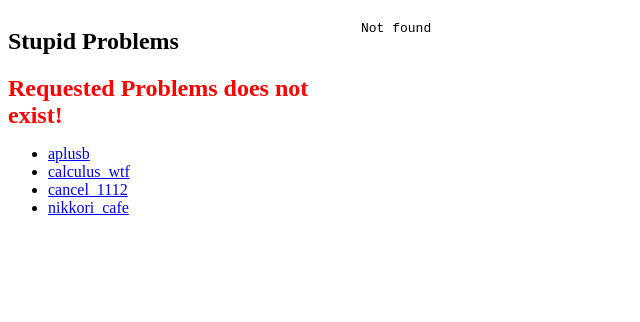
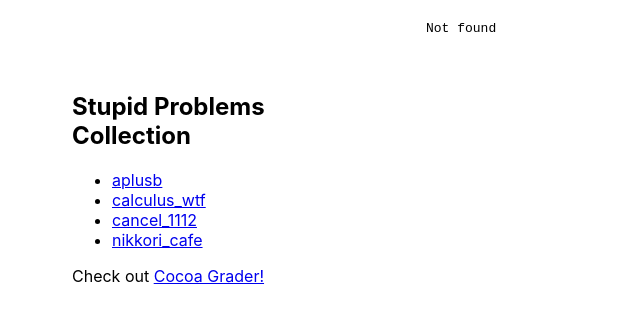
Before and after one commit to leomotors/stupid-problems, a plain HTML site: page index.html in a window 1280 px wide. Shown: the whole page, without its empty margins (0-640 px from the left). Drawn offline with Linux system fonts and the light colour scheme.

Commit message:
Looks better with font

```diff
--- a/index.html
+++ b/index.html
@@ -5,57 +5,23 @@
     <meta name="description" content="My Stupid Problems Collection" />
     <meta name="viewport" content="width=device-width, initial-scale=1" />
     <title>Stupid Problems</title>
+    <link rel="stylesheet" href="styles.css" />
   </head>
   <body>
     <aside>
-      <h1>Stupid Problems</h1>
+      <h1>Stupid Problems Collection</h1>
       <h2 class="error">Requested Problems does not exist!</h2>
       <ul class="problems-list"></ul>
+
+      <p>
+        Check out
+        <a href="https://github.com/Leomotors/cocoa-grader" rel="noopener">
+          Cocoa Grader!
+        </a>
+      </p>
     </aside>
     <iframe src="./aplusb.pdf" frameborder="0"></iframe>
   </body>
-  <style>
-    body {
-      display: flex;
-      flex-direction: row;
-      justify-content: center;
-    }
-    iframe {
-      height: 960px;
-      max-height: 100%;
-      width: 960px;
-      max-width: 100%;
-      margin: 0 auto;
-    }
 
-    .error {
-      color: red;
-      display: none;
-    }
-
-    .error.activate {
-      display: inline !important;
-    }
-  </style>
-  <script type="text/javascript">
-    const questions = ["aplusb", "calculus_wtf", "cancel_1112", "nikkori_cafe"];
-
-    const iframe = document.querySelector("iframe");
-    const question = window.location.search.split("=")[1];
-    console.log(question);
-
-    if (questions.indexOf(question) === -1) {
-      document.querySelector(".error").className += " activate";
-    } else {
-      iframe.src = `./${question}.pdf`;
-    }
-
-    const ul = document.querySelector(".problems-list");
-
-    questions.forEach((question) => {
-      const li = document.createElement("li");
-      li.innerHTML = `<a href="./index.html?q=${question}">${question}</a>`;
-      ul.appendChild(li);
-    });
-  </script>
+  <script src="script.js"></script>
 </html>
--- /dev/null
+++ b/script.js
@@ -0,0 +1,21 @@
+const questions = ["aplusb", "calculus_wtf", "cancel_1112", "nikkori_cafe"];
+
+const iframe = document.querySelector("iframe");
+const qToken = window.location.search.split("=");
+const question = window.location.search.split("=")[1];
+
+if (qToken.length >= 2) {
+  if (questions.indexOf(question) === -1) {
+    document.querySelector(".error").className += " activate";
+  } else {
+    iframe.src = `./${question}.pdf`;
+  }
+}
+
+const ul = document.querySelector(".problems-list");
+
+questions.forEach((question) => {
+  const li = document.createElement("li");
+  li.innerHTML = `<a href="./index.html?q=${question}">${question}</a>`;
+  ul.appendChild(li);
+});
--- /dev/null
+++ b/styles.css
@@ -0,0 +1,39 @@
+:root {
+  /* Meta Font */
+  font-family: -apple-system, BlinkMacSystemFont, "Segoe UI", Roboto, Oxygen,
+    Ubuntu, Cantarell, "Open Sans", "Helvetica Neue", sans-serif;
+}
+
+body {
+  display: flex;
+  flex-direction: row;
+  justify-content: center;
+  scrollbar-width: none;
+}
+
+body::-webkit-scrollbar {
+  display: none;
+}
+
+aside {
+  padding: 4em;
+  flex-grow: 1;
+}
+
+iframe {
+  height: 960px;
+  max-height: 100%;
+  width: 960px;
+  max-width: 100%;
+  margin: 0 auto;
+  flex-grow: 2;
+}
+
+.error {
+  color: red;
+  display: none;
+}
+
+.error.activate {
+  display: inline !important;
+}
```
Also changed, not shown: README.md.
